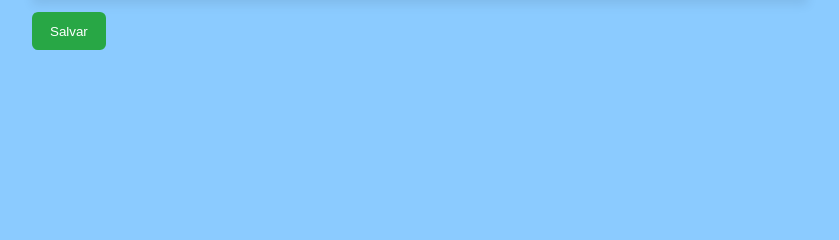
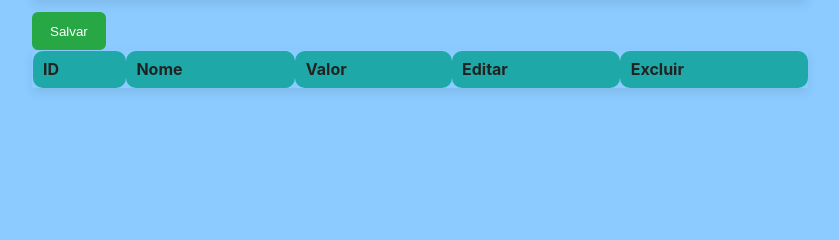
Before and after one commit to PauloFratta/F-SCS-ADS-SCRIPT-A1539M-2-2025-E07, a PHP site: page /rendamensal.php in a window 1280 px wide. Shown: the part 365-605 px from the top of the page, without its empty margins (220-1059 px from the left). Run offline with PHP 8.4, Linux system fonts and the light colour scheme; the visitor is signed in with stand-in values (Sample User, id 1); lists and menus that the app fills with data are empty.

Commit message:
criacao da tabela fixa

```diff
--- a/rendamensal.php
+++ b/rendamensal.php
@@ -59,6 +59,19 @@
         <div class="salvar">
             <button type="button" id="saveBtnRendaMensal">Salvar</button>
         </div>
+        <table id="tabelaRenda">
+          <thead>
+            <tr>
+              <th>ID</th>
+              <th>Nome</th>
+              <th>Valor</th>
+              <th>Editar</th>
+              <th>Excluir</th>
+            </tr>
+          </thead>
+          <tbody>
+          </tbody>
+        </table>
     </section>
   </main>
 
--- a/styles/globals.css
+++ b/styles/globals.css
@@ -304,6 +304,30 @@ table#dataTable tbody tr:nth-child(even) {
     background: #1f86ca;
 }
 
+/* css da tabela de renda para poder editar */
+
+table#tabelaRenda {
+    width: 100%;
+    border-collapse: collapse;
+    box-shadow: 0 5px 10px rgba(0,0,0,0.08);
+}
+
+table#tabelaRenda th,
+table#tabelaRenda td {
+    border: 1px solid #07070700;
+    padding: 8px 10px;
+    text-align: left;
+    border-radius: 10px;
+}
+
+table#tabelaRenda thead th {
+background-color: rgb(31, 168, 168);
+}
+
+table#tabelaRenda tbody tr:nth-child(even) {
+    background: #1f86ca;
+}
+
 /* Estilo do botão remover na tabela */
 .remove-btn {
     padding: 6px 8px;
```
